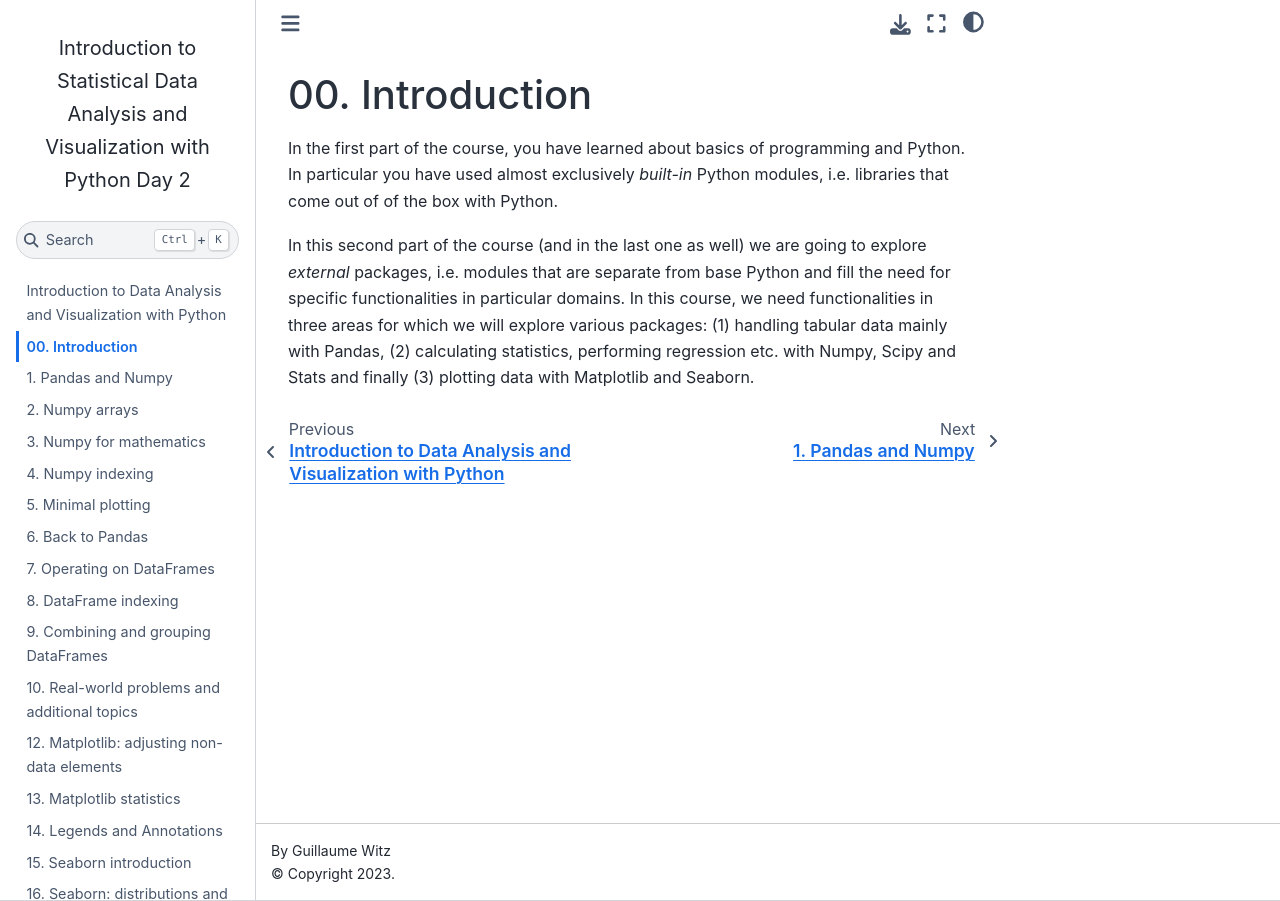
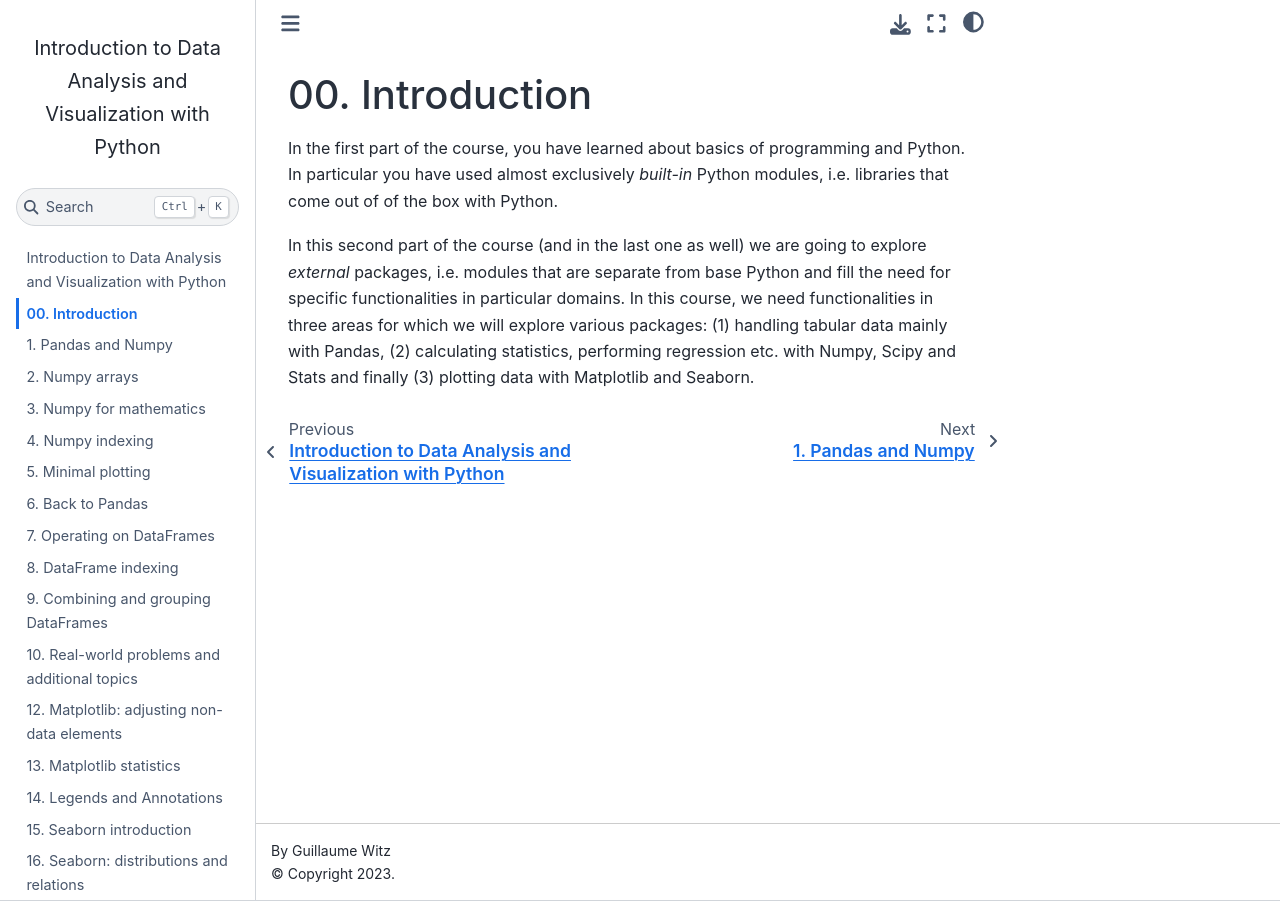
Before and after one commit to guiwitz/DAVPy, a Jupyter Book: the page built from 00-Introduction.ipynb, in a window 1280 px wide. Built offline with Jupyter Book 1.0.4 settings and Sphinx 7.4.7 and the Sphinx Book theme 1.1.4, drawn with Linux system fonts in a browser that asks for light colours; pages that are not in the unit, such as notebooks, are missing from menus; part of the change alters nothing that is shown.

```diff
--- a/_config.yml
+++ b/_config.yml
@@ -1,5 +1,5 @@
 # Book settings
-title: Introduction to Statistical Data Analysis and Visualization with Python Day 2
+title: Introduction to Data Analysis and Visualization with Python
 author: Guillaume Witz
 #logo: 'logo.png'
 execute:
--- a/_toc.yml
+++ b/_toc.yml
@@ -1,5 +1,7 @@
-- file: Readme
-- file: 00-Introduction.ipynb
+format: jb-book
+root: Readme
+chapters:
+- file: 00-Introduction
 - file: 01-Intro_Pandas_Numpy
 - file: 02-Numpy_arrays
 - file: 03-Numpy_maths
```
Also changed, not shown: 1 other file.
